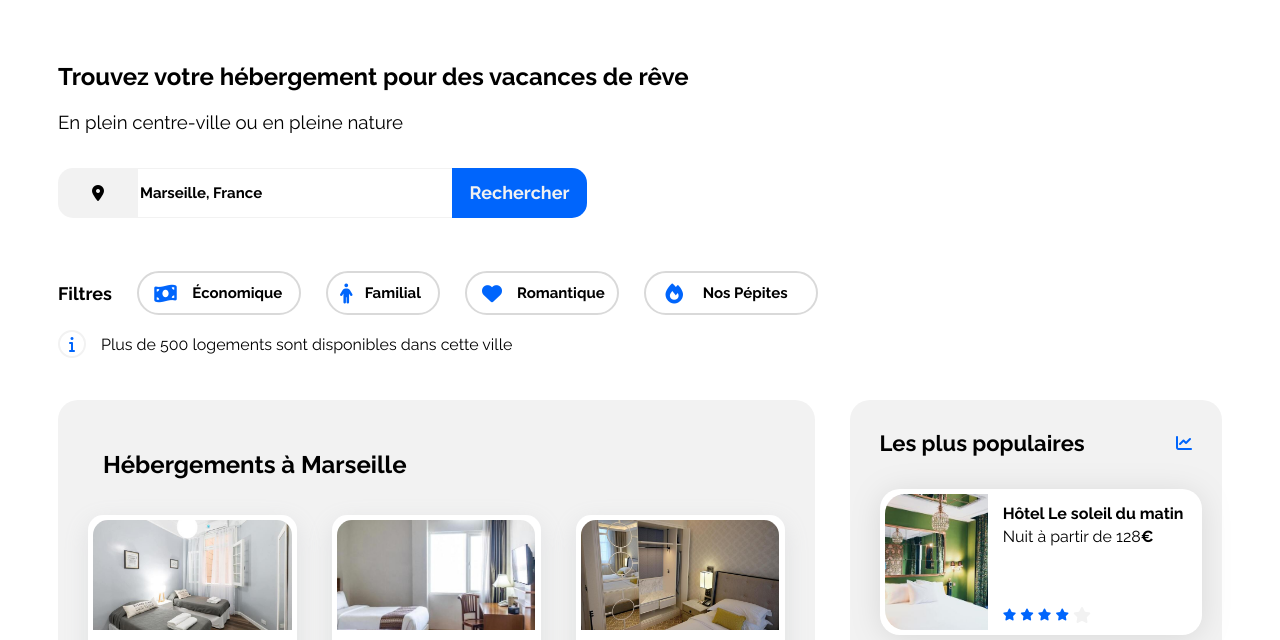
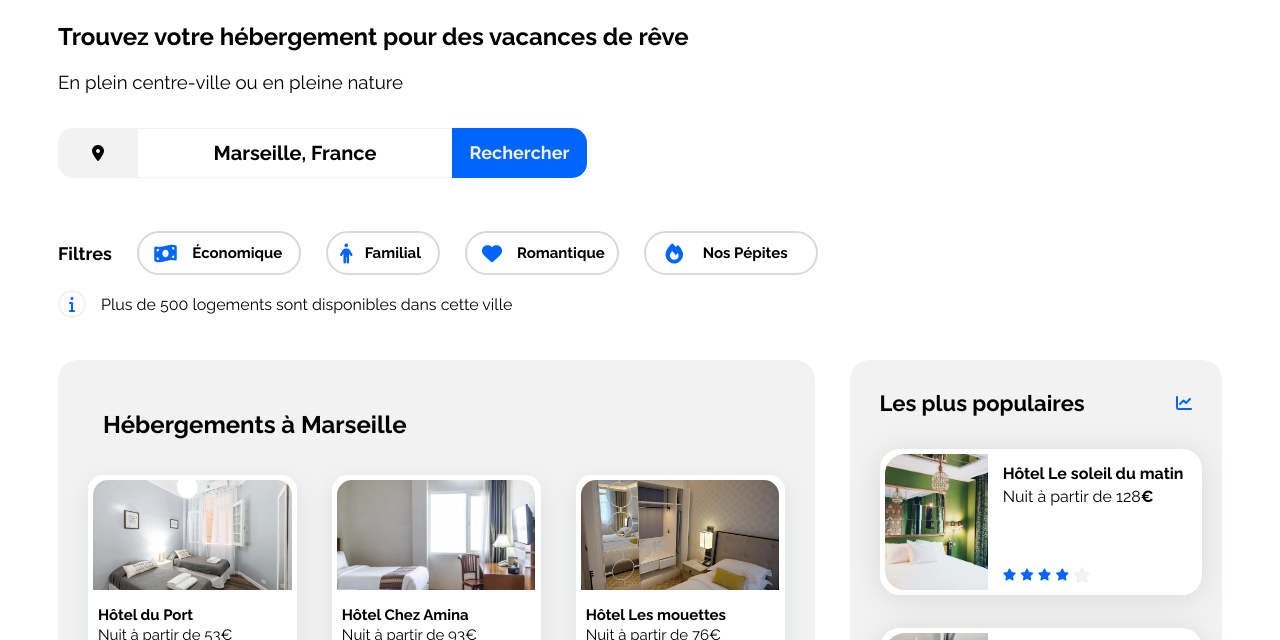
Before and after one commit to RoiAlviat/booki-starter-code-master, a plain HTML site: page index.html in a window 1280 px wide. Shown: the part 126-766 px from the top of the page. Drawn offline with Linux system fonts and the light colour scheme.

Commit message:
FINALFINAL

```diff
--- a/css/style.css
+++ b/css/style.css
@@ -80,7 +80,7 @@ header nav {
     border: none;
     background-color: white;
     box-sizing: border-box;
-    height: 90px;
+    height: 50px;
     padding: 5px;
     border-top: 2px solid white;
     border-bottom: 2px solid white;
@@ -147,13 +147,11 @@ header a {
     border-bottom: 1px solid #f2f2f2;
     outline: none;
     width: 310px;
-}
-
-::placeholder {
     color: black;
-    font-size: 15px;
-    text-align: left;
-    font-weight: 600;
+    font-size: 20px;
+    text-align: center;
+    font-weight: 700;
+    font-style: bold;
 }
 
 .rechercher {
--- a/index.html
+++ b/index.html
@@ -32,7 +32,7 @@
                         <i class="fa-solid fa-location-dot" style="color: #000000;"></i>
                     </div>
                     <div class="Recherche-Milieu">
-                        <input type="text" placeholder="Marseille, France">
+                        <input type="text" value="Marseille, France">
                     </div>
                     <div class="Recherche-Droite">
                         <button class="rechercher" type="submit">Rechercher</button>
```
